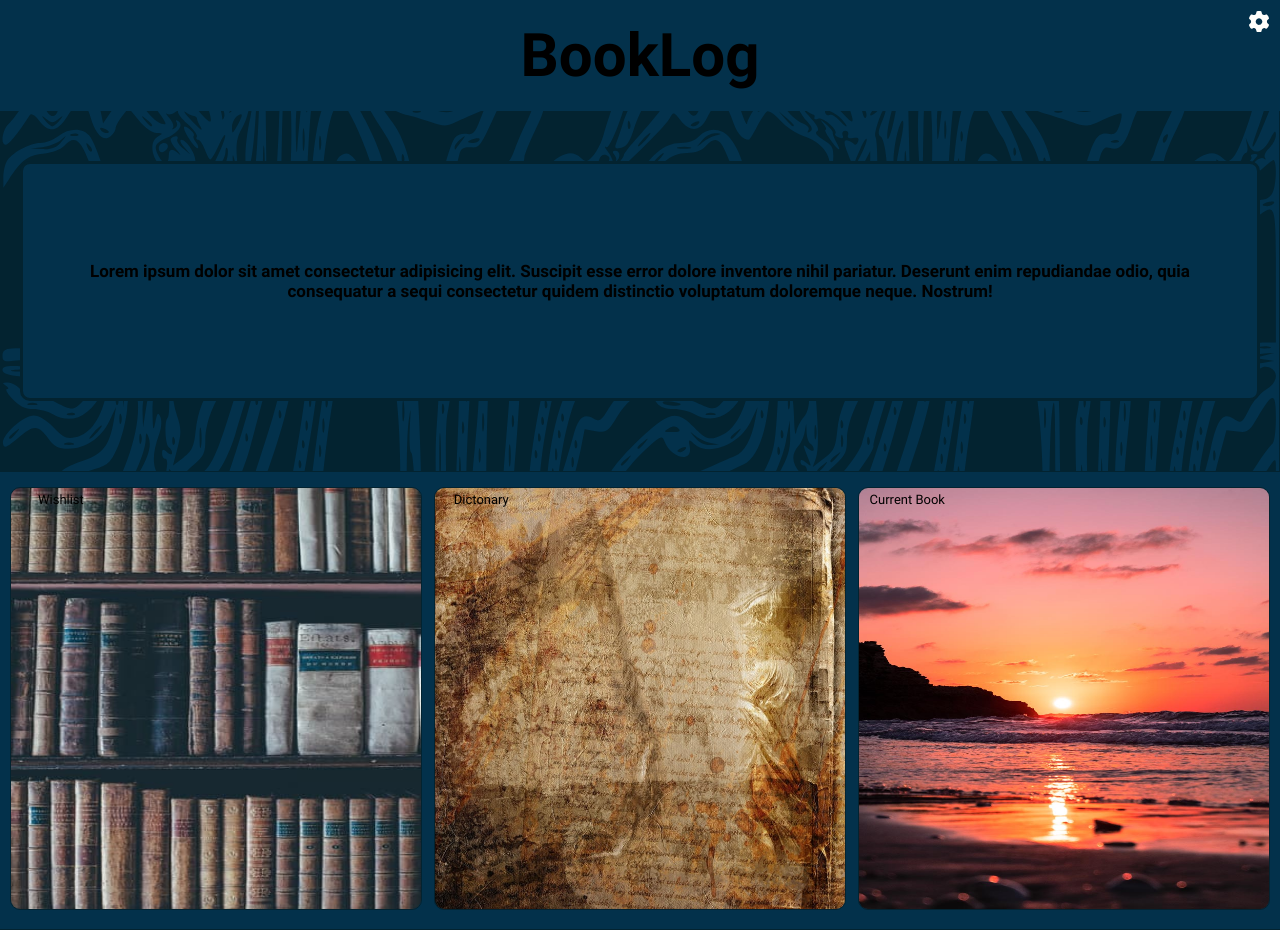
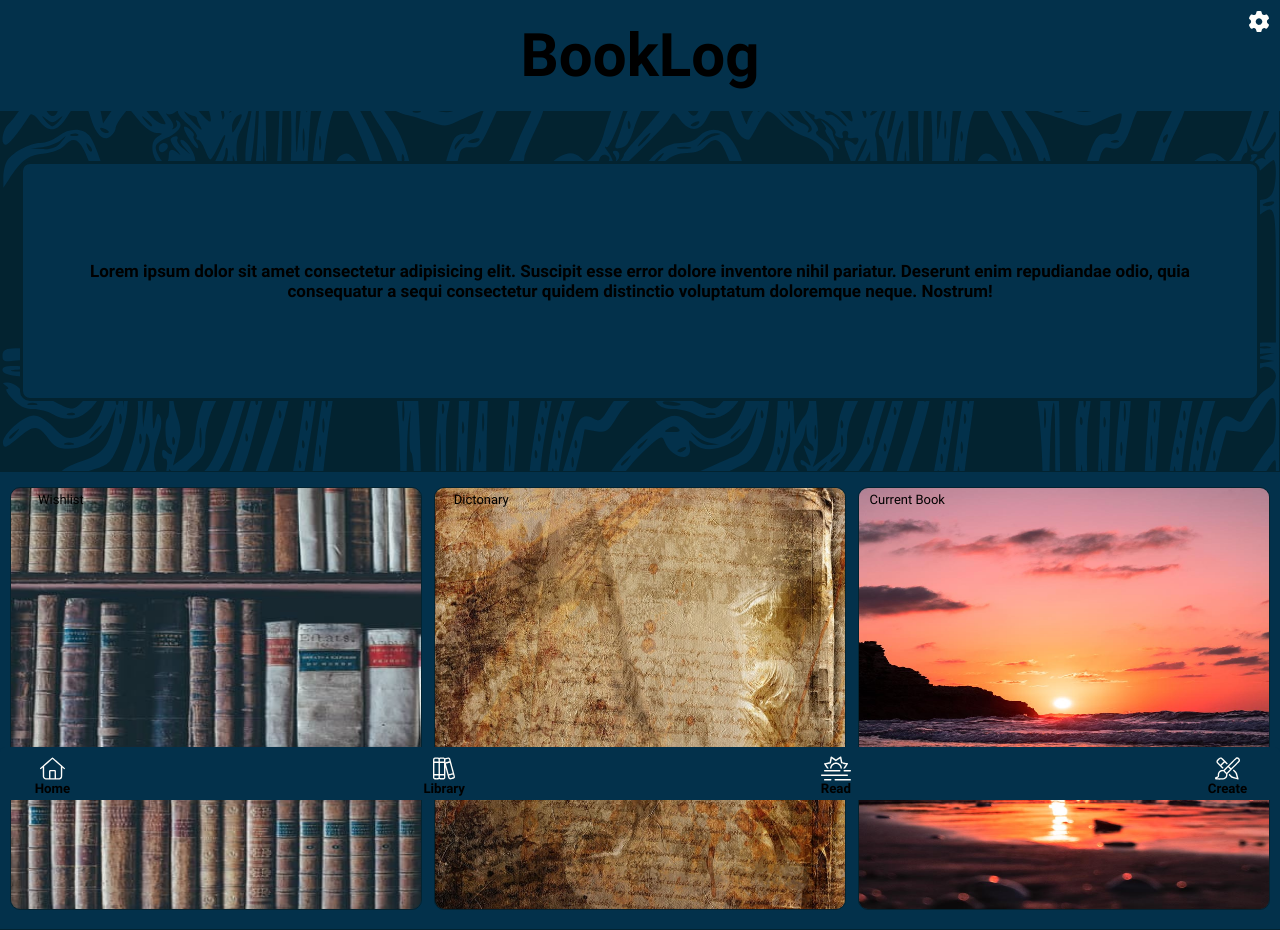
Before and after one commit to louisweiser/project_capstone, a Next.js app: page / in a window 1280 px wide. Built offline with nearby package versions, Linux system fonts and the light colour scheme.

Commit message:
implement navigation component in home

```diff
--- a/pages/home/index.js
+++ b/pages/home/index.js
@@ -2,6 +2,7 @@ import Background from "@/components/common/Background/index.js";
 import Header from "@/components/common/Heading/Home.js";
 import DailyQuotes from "@/components/pages/home/DailyQuote.js";
 import HomeNavigation from "@/components/pages/home/HomeNavigation.js";
+import Navigation from "@/components/common/Navigation";
 
 //main page 1/4
 export default function HomePage() {
@@ -11,6 +12,7 @@ export default function HomePage() {
       <Header title="BookLog"></Header>
       <DailyQuotes></DailyQuotes>
       <HomeNavigation></HomeNavigation>
+      <Navigation></Navigation>
     </>
   );
 }
```
